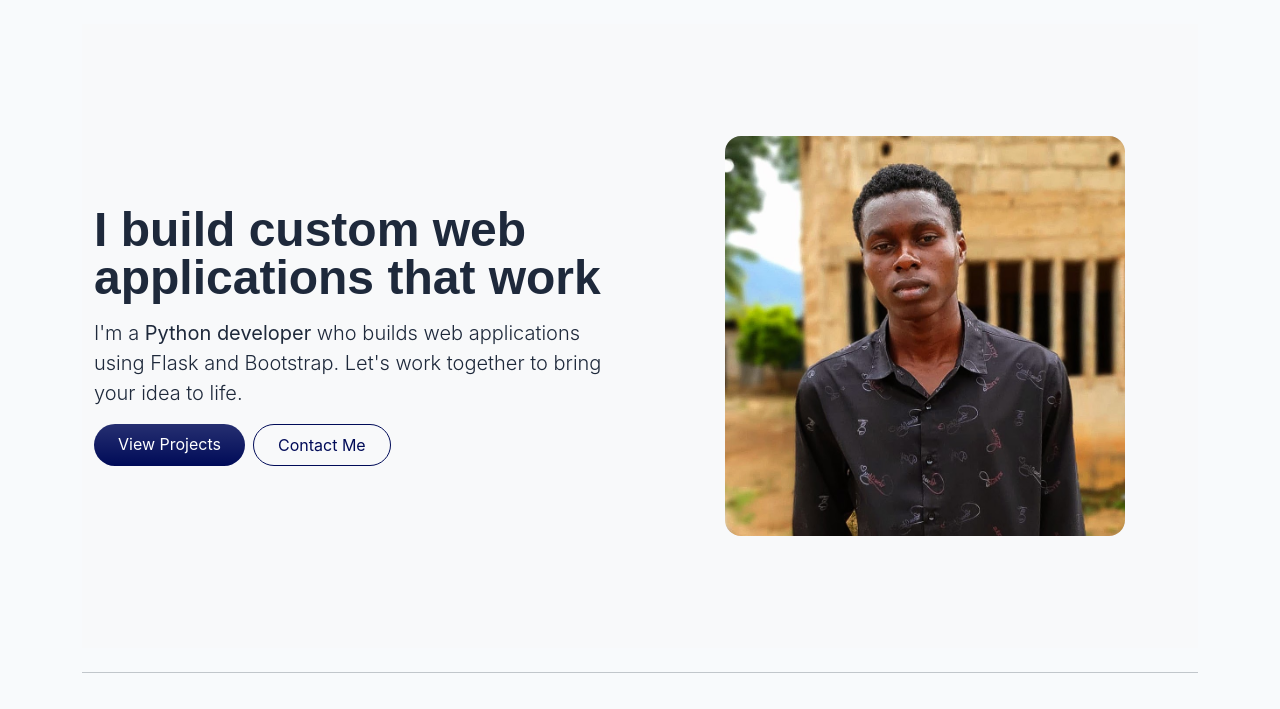
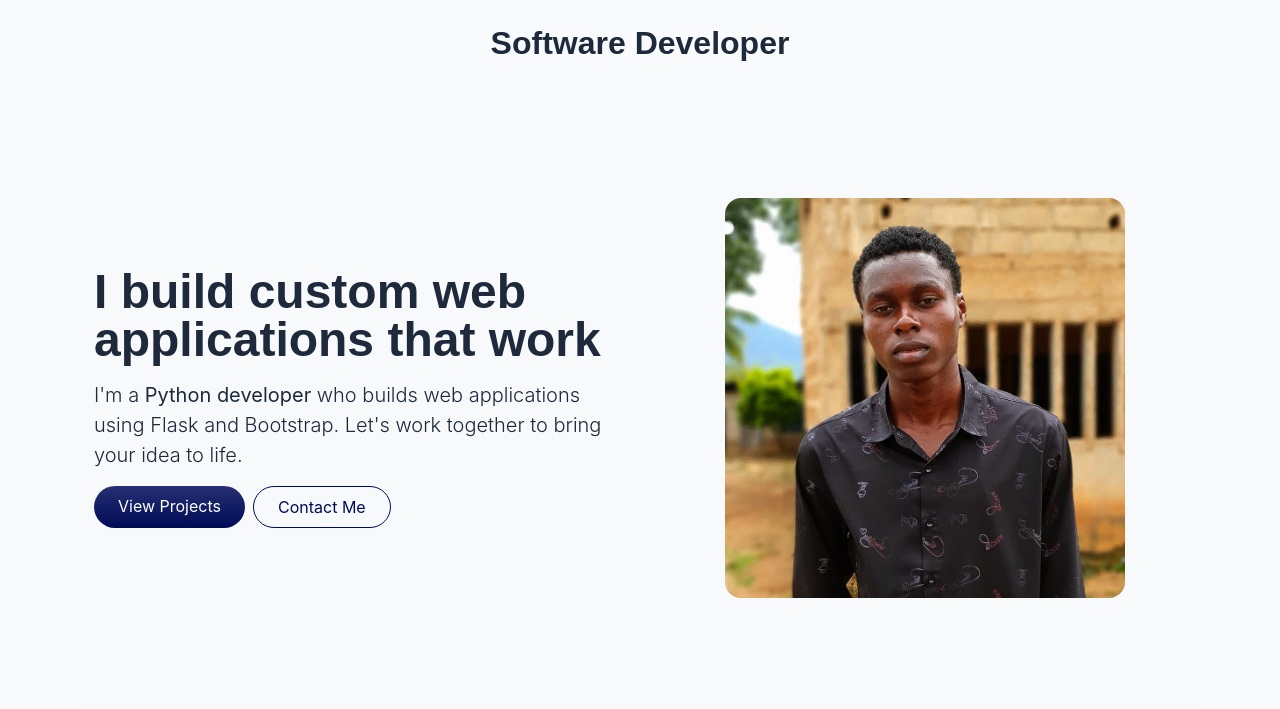
Before and after one commit to Kenengmathias/my-portfolio, a Flask app: page / in a window 1280 px wide. Shown: the part 73-782 px from the top of the page. Run offline with Flask 3, Linux system fonts and the light colour scheme; data that the repository does not hold is empty; some libraries are stand-ins or nearby versions.

Commit message:
added title

```diff
--- a/templates/index.html
+++ b/templates/index.html
@@ -17,6 +17,8 @@
   {% endwith %}
 </div>
 
+<!-- developer title -->
+<h2 class="text-center mb-4">Software Developer</h2>
 
 <!-- hero section -->
     <div class="container" id="hero-section">
```
